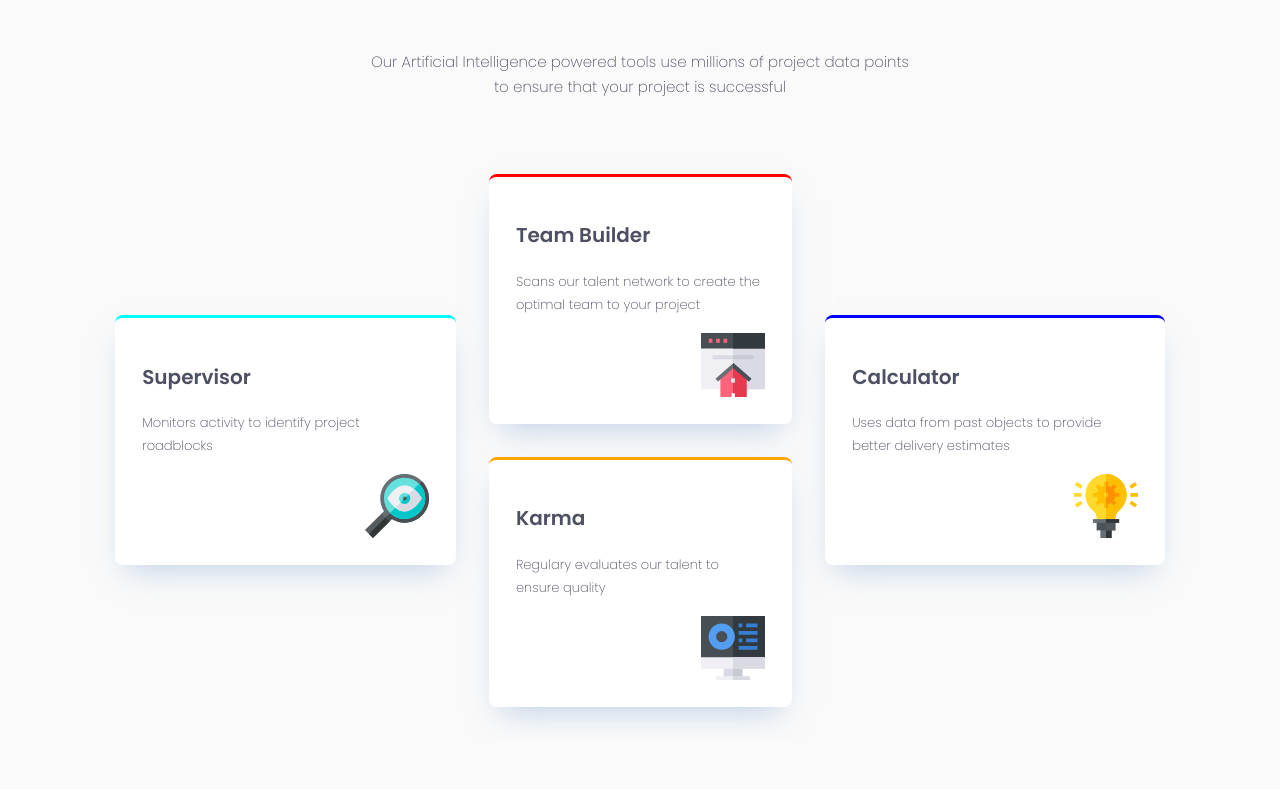
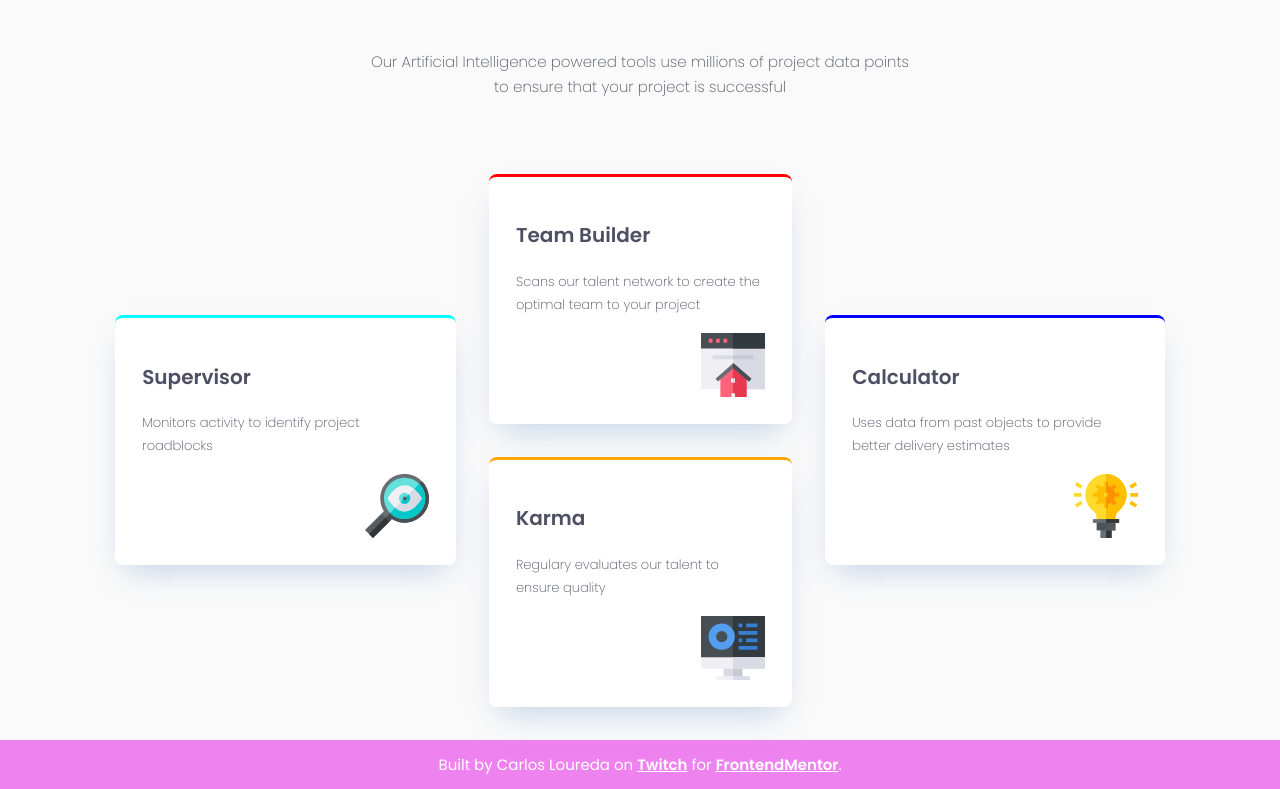
Before and after one commit to carlosloureda/fem-four-card-feature, a React (Create React App) app: page / in a window 1280 px wide. Shown: the part 195-984 px from the top of the page. Before the commit the page ends 935 px from the top, so only its background shows below. Built offline with nearby package versions, Linux system fonts and the light colour scheme.

Commit message:
feat: Added footer

```diff
--- a/src/App.tsx
+++ b/src/App.tsx
@@ -1,5 +1,6 @@
 import React from "react";
 import { Global, css } from "@emotion/react";
+import styled from "@emotion/styled";
 
 import CardsSection from "./components/CardsSection";
 import colors from "./theme/colors";
@@ -19,11 +20,38 @@ const GlobalStyles = css`
   }
 `;
 
+const S: any = {};
+S.Footer = styled.footer`
+  background-color: violet;
+  text-align: center;
+  padding: 2px;
+  /* position: fixed;
+  bottom: 0;
+  width: 100%; */
+  .attribution {
+    color: white;
+    a {
+      color: white;
+      font-weight: bold;
+    }
+  }
+`;
+
 function App() {
   return (
     <>
       <Global styles={GlobalStyles} />
       <CardsSection />
+      <S.Footer>
+        <p className="attribution">
+          Built by Carlos Loureda on{" "}
+          <a href="https://www.twitch.tv/balanze">Twitch</a> for{" "}
+          <a href="https://www.frontendmentor.io/challenges/four-card-feature-section-weK1eFYK">
+            FrontendMentor
+          </a>
+          .
+        </p>
+      </S.Footer>
     </>
   );
 }
```
Also changed, not shown: 1 other file (tests, documents, lock files or other folders).
